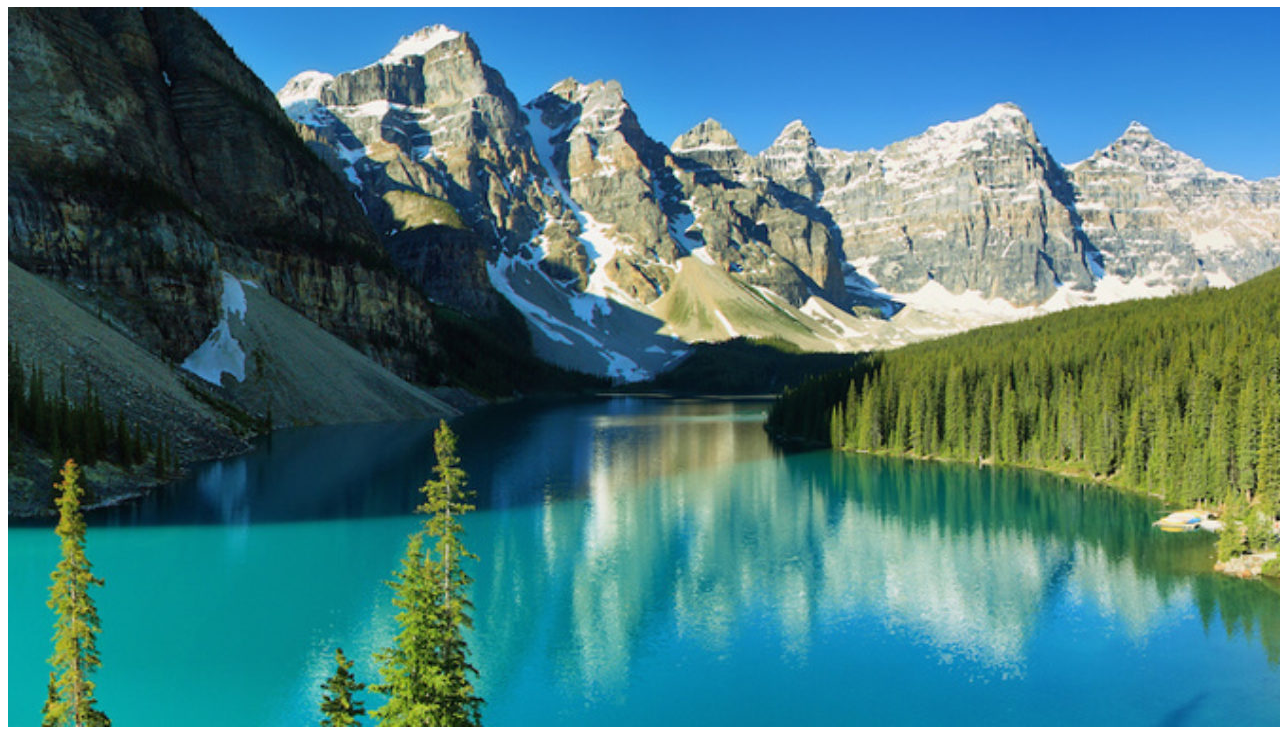
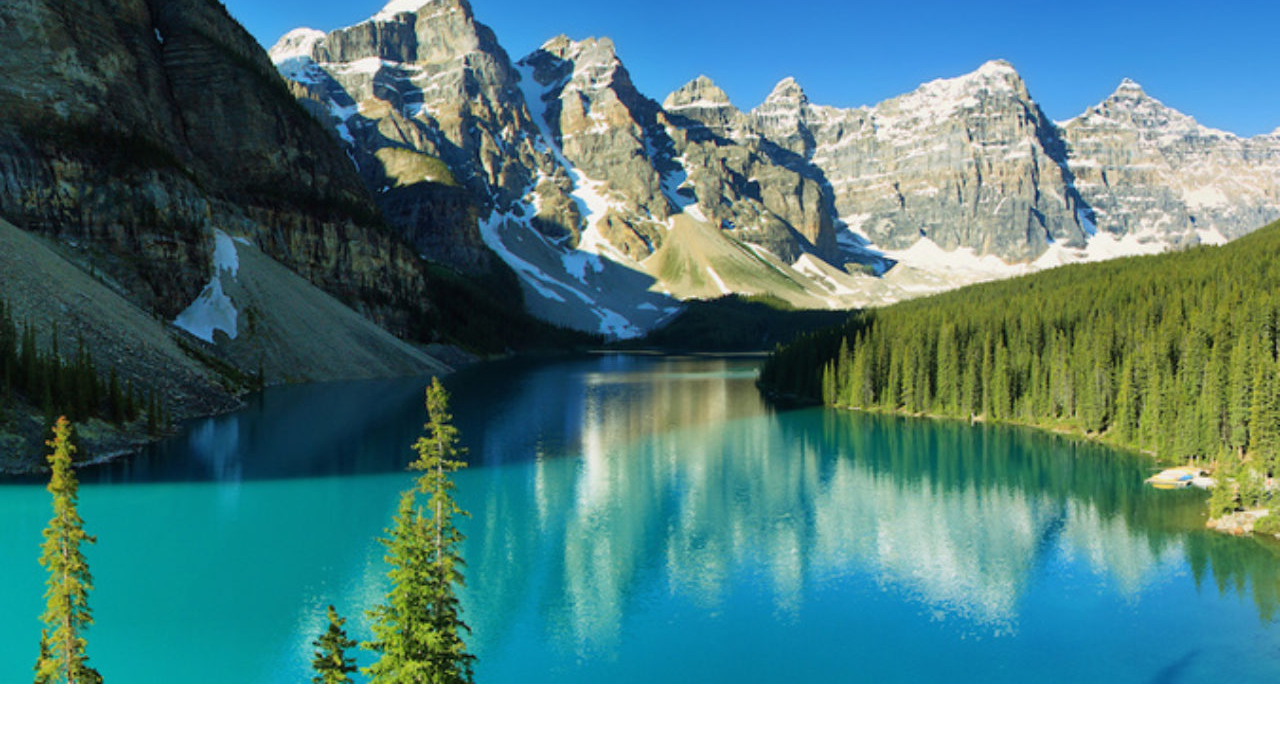
Before and after one commit to Da-vidci-Restrepo/r1020104627, a plain HTML site: page index.html in a window 1280 px wide. Shown: the part 73-812 px from the top of the page. Drawn offline with Linux system fonts and the light colour scheme.

Commit message:
commit4br1

```diff
--- a/index.html
+++ b/index.html
@@ -4,7 +4,7 @@
 		<meta charset="utf-8">
 		<meta http-equiv="X-UA-Compatible" content="IE=edge">
 		<title></title>
-		<link rel="stylesheet" href="">
+		<link rel="stylesheet" href="css/estilos.css">
 	</head>
 	<body>
 		<header id="cabez">
@@ -16,5 +16,6 @@
 		<footer>
 
 		</footer>
+		<script src="js/estructura.js" type="text/javascript" charset="utf-8" async defer></script>
 	</body>
 </html>
```
